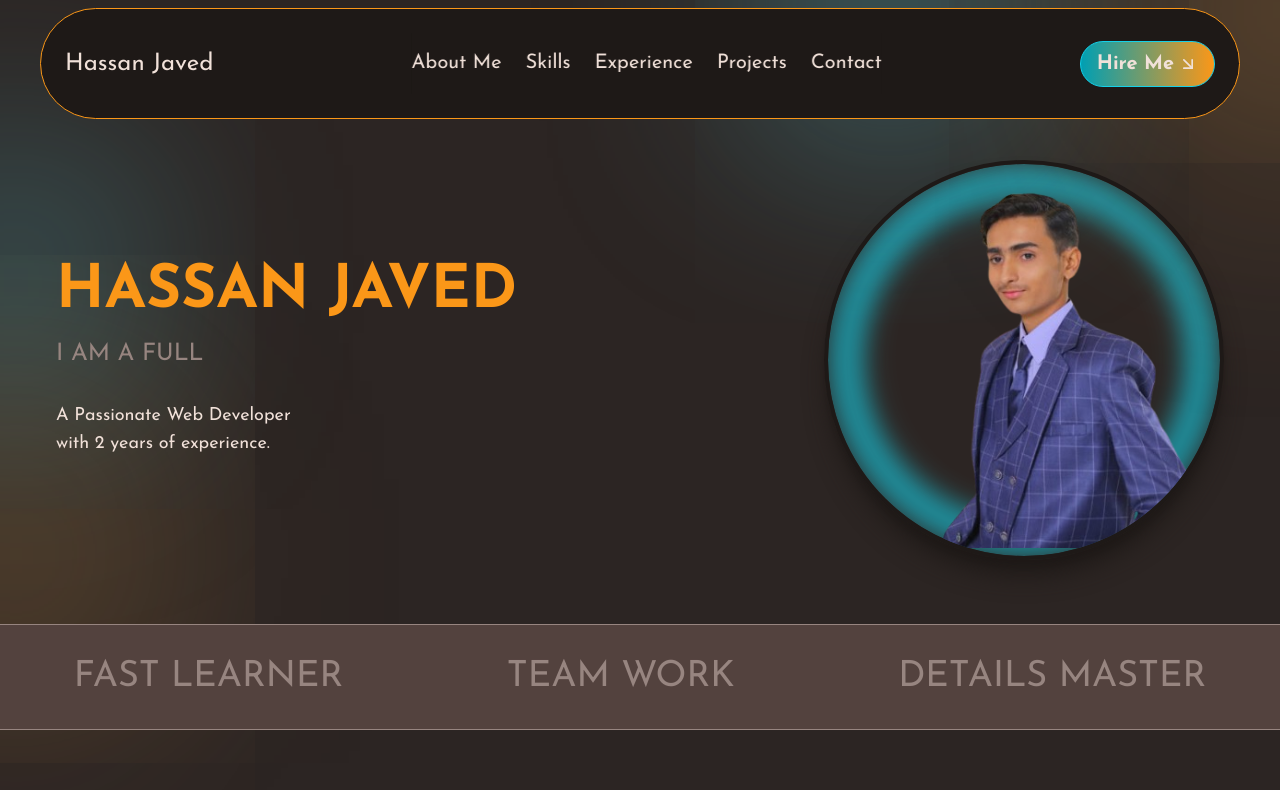
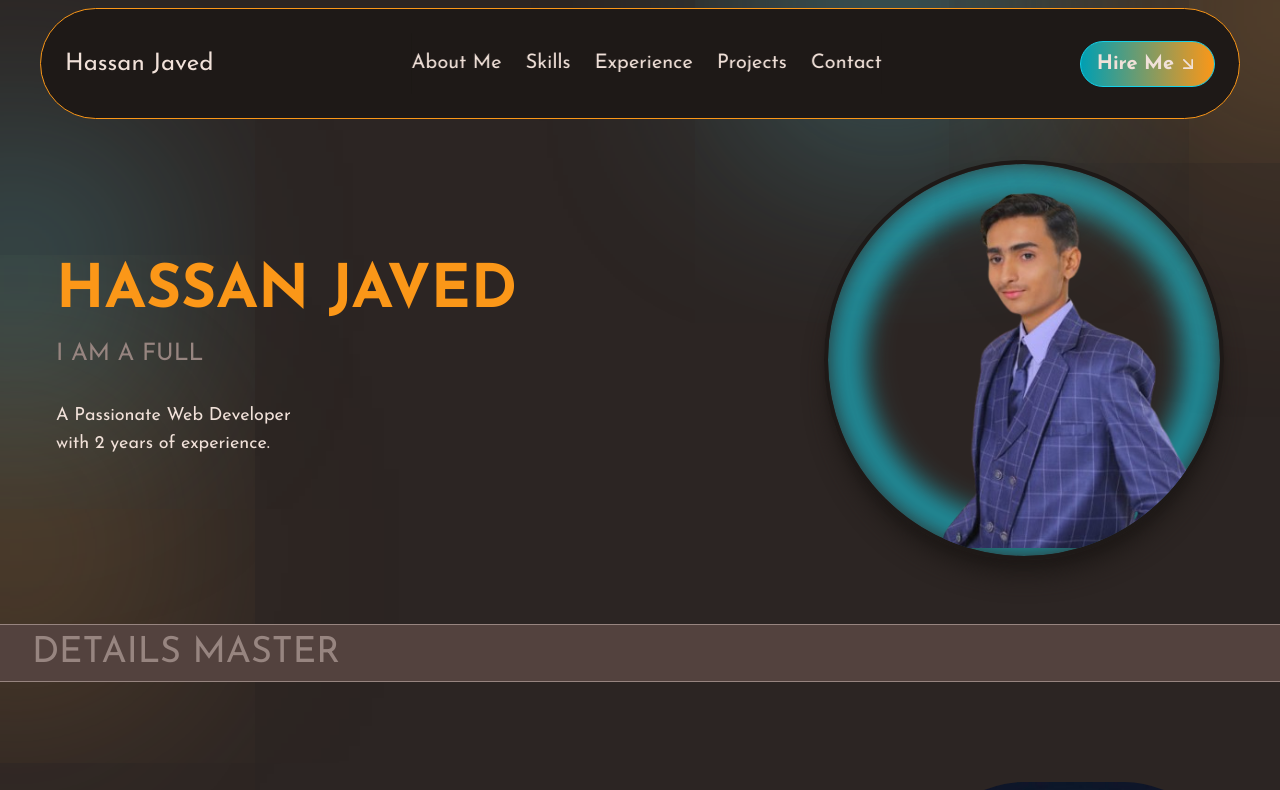
Before and after one commit to Hassanjaved17/MyPortfolio, a React (Vite) app: page / in a window 1280 px wide. Shown: the top 790 px of the page. Built offline with nearby package versions, Linux system fonts and the light colour scheme.

Commit message:
updataions

```diff
--- a/package.json
+++ b/package.json
@@ -20,7 +20,8 @@
     "react-loading-skeleton": "^3.5.0",
     "react-redux": "^9.2.0",
     "react-scroll": "^1.9.0",
-    "react-type-animation": "^3.2.0"
+    "react-type-animation": "^3.2.0",
+    "swiper": "^11.2.10"
   },
   "devDependencies": {
     "@eslint/js": "^9.17.0",
--- a/src/components/subHeroSection/SubHeroMain.jsx
+++ b/src/components/subHeroSection/SubHeroMain.jsx
@@ -1,9 +1,39 @@
+import { Swiper, SwiperSlide } from "swiper/react";
+import { Autoplay, FreeMode } from "swiper/modules";
+import "swiper/css";
+import "swiper/css/free-mode";
+
 const SubHeroMain = () => {
+  const skills = ["Fast Learner", "Team Work", "Details Master", "Problem Solving"];
+
+  // Duplicate array so loop looks smooth
+  const slides = [...skills, ...skills, ...skills];
+
   return (
-    <div className="w-full border-y bg-brown border-lightGrey text-lightGrey flex justify-around uppercase xl:text-4xl md:text-2xl sm:text-4xl py-8 md:flex-row sm:flex-col items-center gap-4">
-      <p className="md:block sm:hidden">Fast Learner</p>
-      <p className="md:block sm:hidden">Team Work</p>
-      <p>Details Master</p>
+    <div className="w-full border-y bg-brown border-lightGrey text-lightGrey uppercase py-2">
+      <Swiper
+        modules={[Autoplay, FreeMode]}
+        freeMode={true}
+        freeModeMomentum={false}
+        loop={true}
+        slidesPerView="auto"
+        spaceBetween={40}
+        autoplay={{
+          delay: 0,
+          disableOnInteraction: false,
+        }}
+        speed={3000} // lower = faster
+        className="xl:text-4xl md:text-2xl sm:text-4xl"
+      >
+        {slides.map((skill, index) => (
+          <SwiperSlide
+            key={index}
+            className="flex justify-center items-center w-auto px-8 whitespace-nowrap"
+          >
+            {skill}
+          </SwiperSlide>
+        ))}
+      </Swiper>
     </div>
   );
 };
```
Also changed, not shown: 1 other file (tests, documents, lock files or other folders).
